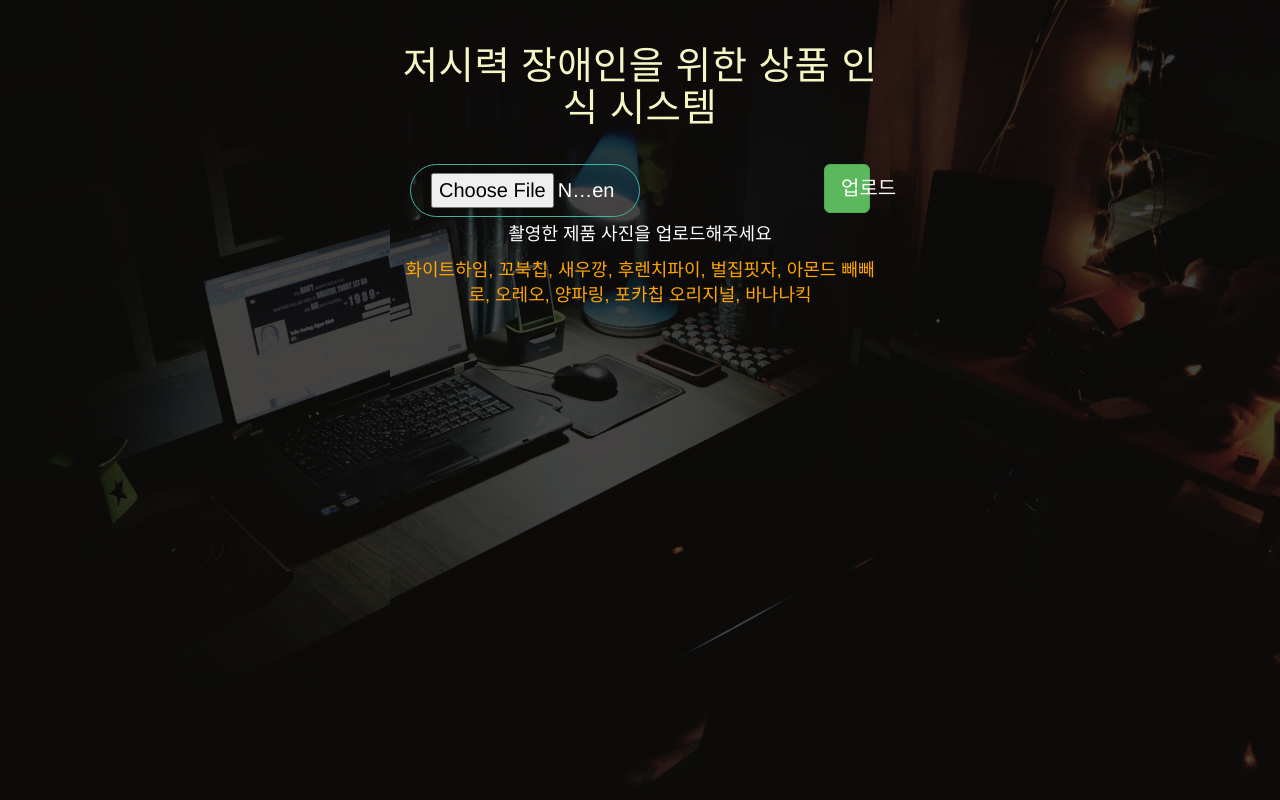
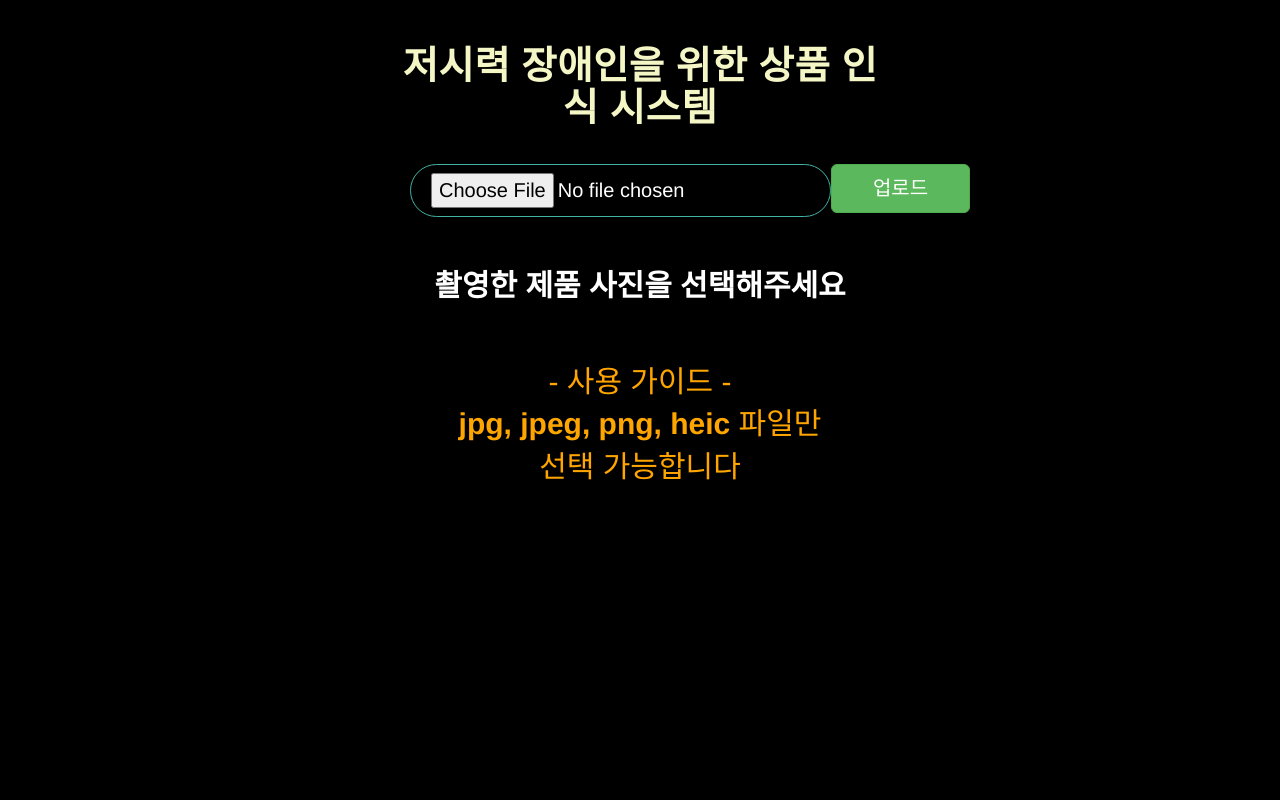
Before and after one commit to jungje98/flask, a Flask app: page / in a window 1280 px wide. Run offline with Flask 2, Linux system fonts and the light colour scheme; some libraries are stand-ins or nearby versions.

Commit message:
html, css 파일 편집

```diff
--- a/static/css/style.css
+++ b/static/css/style.css
@@ -13,8 +13,8 @@ html {
 .index-main
 {
     width: 100%;
-    height: 100vh;
-    background-image:linear-gradient(rgba(0, 0, 0, 0.71),rgba(0, 0, 0, 0.7)),url('front.jpg');
+    height: 100%;
+    background-color: black;
     background-size: cover;
     background-position: center;
 }
@@ -47,7 +47,7 @@ html {
 
 .header-content-info
 {
-    font-size: 18px;
+    font-size: 30px;
     color: #f4f7c5;
 }
 
@@ -69,14 +69,14 @@ html {
 {
     padding-left: 4%;
     padding-right: 4%;
-    width: 100%;
+    width: 120%;
     display: flex;
     justify-content: space-between;
 }
 
 .file-form-input
 {
-    max-width: 50%;
+    max-width: 100%;
     border-radius: 200px;
     border: 1px solid #41b3a3;
     color: white;
@@ -95,10 +95,10 @@ html {
 
 .btn
 {
-    width: 10%;
+    width: 100%;
     font-size: 20px!important;
     height: 15%;
-    max-width: 30%;
+    max-width: 25%;
 }
 
 
@@ -271,6 +271,7 @@ html {
         line-height: 1
     }
 
+
     .link-form-input
     {
         font-size: 11px;
@@ -339,13 +340,15 @@ html {
         line-height: 1
     }
 
+
     .link-form-input
     {
         font-size: 12px;
         padding: 1px 15px 1px 15px;
     }
 
-        .upload-file
+
+    .upload-file
     {
         margin-top: 3%;
         margin-bottom: 3%;
@@ -364,4 +367,5 @@ html {
     }
 
 
+
 }
--- a/static/css/styleSucc.css
+++ b/static/css/styleSucc.css
@@ -17,7 +17,7 @@ html {
 }
 
 .second-main{
-    background-image:linear-gradient(rgba(0, 0, 0, 0.71),rgba(0, 0, 0, 0.7)),url('b4.jpg');
+    background-color: black;
     background-size: cover;
     background-position: center;
     height: 100vh;
@@ -66,7 +66,7 @@ th
 
 .header-text
 {
-    letter-spacing: 1px;
+    letter-spacing: 2px;
 }
 
 .table-custom
--- a/templates/home.html
+++ b/templates/home.html
@@ -12,7 +12,7 @@
         <script src="https://ajax.googleapis.com/ajax/libs/jquery/3.5.1/jquery.min.js"></script>
          <script src="https://maxcdn.bootstrapcdn.com/bootstrap/3.4.1/js/bootstrap.min.js"></script>
         <link href="https://fonts.googleapis.com/css2?family=Lato:ital,wght@0,100;0,300;0,400;1,300&display=swap" rel="stylesheet" type='text/css'>
-        <title>Image Classification WebApp</title>
+        <title>상품 인식 시스템</title>
         <meta name="keywords" content="cutom file input, styling, label, cross-browser, accessible, input type file" />
 
 		<style>
@@ -23,7 +23,7 @@
 			.bg-img{
 				width: 100%;
 				height: 100vh;
-				background-image:linear-gradient(rgba(0, 0, 0, 0.71),rgba(0, 0, 0, 0.7)),url('static/css/front.jpg');
+				background-color: black;
 				background-size: cover;
 				background-position: center;
 			}
@@ -40,7 +40,7 @@
 
         <div style = "width : 100%; padding-top : 5%;">
             <div class = "header-content">
-                 <h1 style = "text-align: center;color: white"><span class="header-content-text">저시력 장애인을 위한 상품 인식 시스템</span></h1>
+                 <h1 style = "text-align: center;color: white"><span class="header-content-text"><b>저시력 장애인을 위한 상품 인식 시스템</b></span></h1>
             </div>
         </div>
 
@@ -55,10 +55,11 @@
 
         <div class = "footer">
             <div class = "header-content-sub">
-                    <p style = "text-align: center;color: white" class="header-content-info">촬영한 제품 사진을 업로드해주세요</p>
+                    <p style = "text-align: center;color: white" class="header-content-info"><br><b>촬영한 제품 사진을 선택해주세요</b></p>
             </div>
+
             <div class = "header-content-sub">
-                    <p style = "text-align: center;color:orange" class="header-content-info">화이트하임, 꼬북칩, 새우깡, 후렌치파이, 벌집핏자, 아몬드 빼빼로, 오레오, 양파링, 포카칩 오리지널, 바나나킥</p>
+                    <p style = "text-align: center;color:orange" class="header-content-info"><br>- 사용 가이드 -<br><b>jpg, jpeg, png, heic</b> 파일만<br>선택 가능합니다</p>
             </div>
         </div>
 	     </div>
```
Also changed, not shown: templates/success.html (+7 -7 lines), static/css/bh.jpg (added), static/images/oreo (134).jpg (added), static/images/pizza (50).jpg (added).
